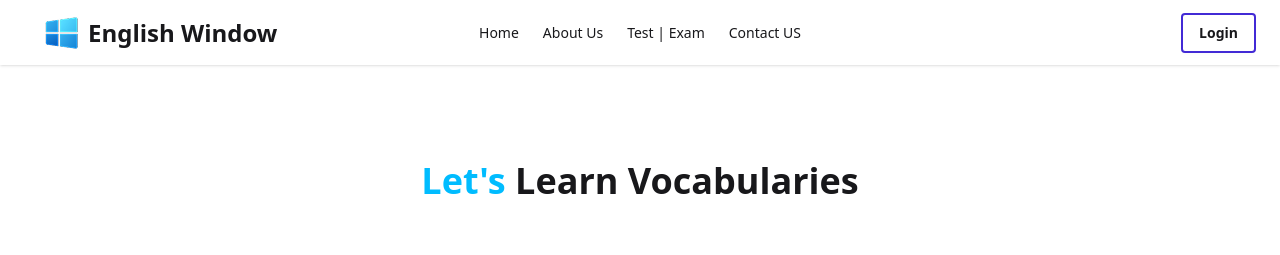
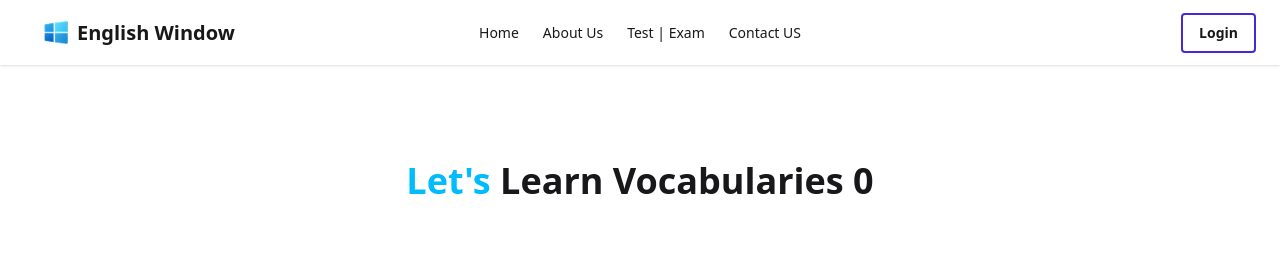
Before and after one commit to Alsaef/english-window, a React (Vite) app: page / in a window 1280 px wide. Shown: the top 255 px of the page. Built offline with nearby package versions, Linux system fonts and the light colour scheme; no server answers.

Commit message:
ui update

```diff
--- a/package.json
+++ b/package.json
@@ -14,6 +14,7 @@
     "axios": "^1.13.2",
     "firebase": "^12.7.0",
     "react": "^19.1.1",
+    "react-countup": "^6.5.3",
     "react-dom": "^19.1.1",
     "react-icons": "^5.5.0",
     "react-router-dom": "^7.9.6",
--- a/src/Components/LessonToggle.jsx
+++ b/src/Components/LessonToggle.jsx
@@ -1,9 +1,12 @@
 import React, { useContext } from 'react';
 import { lessonContext } from '../Context/LessonProvider';
 import { FaBook } from "react-icons/fa";
+import useGetAllVocabulary from '../Hook/useGetAllVocabulary';
+import CountUp from 'react-countup';
 
 const LessonToggle = () => {
     const {toggleBtn,setselectLesson,selectLesson}=useContext(lessonContext)
+     const [totalV]=useGetAllVocabulary()
 
     const handelFetchLession=(level)=>{
         console.log(level);
@@ -12,7 +15,8 @@ const LessonToggle = () => {
     }
     return (
         <div className='mt-24'>
-            <h2 className='lg:text-4xl text-2xl text-center font-bold'><span className='text-sky-400 '>Let's </span>Learn Vocabularies</h2>
+            <h2 className='lg:text-4xl text-2xl text-center font-bold'><span className='text-sky-400 '>Let's </span>Learn Vocabularies <CountUp  duration={3.75} end={totalV?.length} />
+ </h2>
             <div className='flex flex-wrap gap-2 justify-center my-14'>
                 {
                     toggleBtn.map(btn=>(
--- a/src/Components/Navbar.jsx
+++ b/src/Components/Navbar.jsx
@@ -25,8 +25,8 @@ const Navbar = () => {
       </ul>
     </div>
     <a className="btn btn-ghost text-xl">
-        <img src={logo} alt="" />
-       <span className='lg:text-2xl text-xl font-semibold'>English Window</span>
+        <img src={logo} width={30} alt="" />
+       <span className='lg:text-xl text-xl font-semibold'>English Window</span>
     </a>
   </div>
   <div className="navbar-center hidden lg:flex">
--- /dev/null
+++ b/src/Hook/useGetAllVocabulary.jsx
@@ -0,0 +1,14 @@
+import axios from 'axios';
+import React, { useEffect, useState } from 'react';
+
+const useGetAllVocabulary = () => {
+    const [totalV,setTotalV]=useState([])
+    useEffect(()=>{
+        axios.get('https://openapi.programming-hero.com/api/words/all')
+        .then(res=>{setTotalV(res.data.data)})
+    },[])
+
+    return [totalV]
+};
+
+export default useGetAllVocabulary;
```
Also changed, not shown: 1 other file (tests, documents, lock files or other folders).
